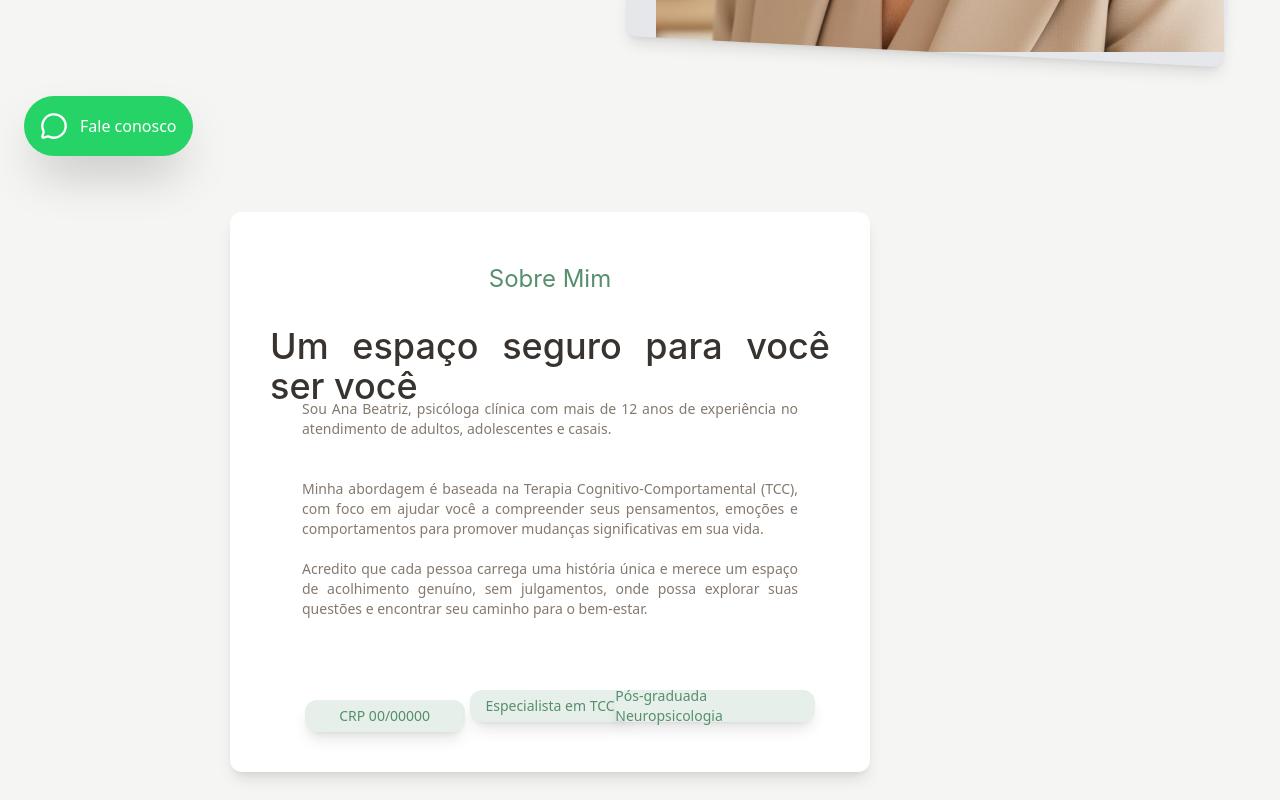
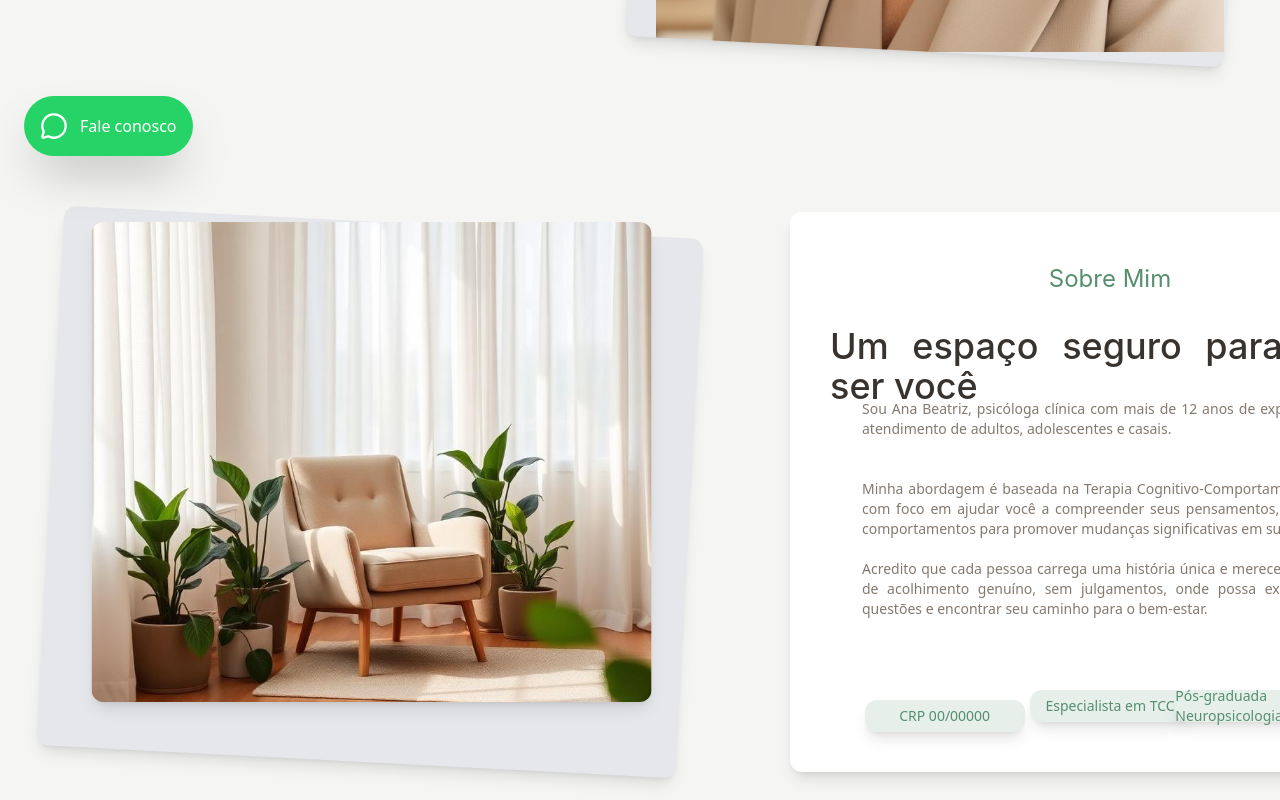
Before and after one commit to jaumm0/Page-psicologa-freela, a React (Vite) app: page / in a window 1280 px wide. Shown: the part 620-1420 px from the top of the page. Built offline with nearby package versions, Linux system fonts and the light colour scheme.

Commit message:
ajustes responsividademd

```diff
--- a/src/components/Info.jsx
+++ b/src/components/Info.jsx
@@ -4,13 +4,13 @@ import therapy from "./Assets/therapy-office.jpg";
 function Info (){
     return(
         <section id="Sobre"
-        className="grid lg:grid-cols-2 md:grid-cols-2 sm:grid-cols-1 w-90 place-self-center sm:w-full md:w-full lg:w-full lg:px-20 md:px-10 sm:px-6 lg:py-20 md:py-12 sm:py-8 gap-10 place-items-center"
+        className="grid lg:grid-cols-2 md:grid-cols-2 sm:grid-cols-1 w-90 place-self-center sm:w-full md:w-100 lg:w-300 lg:px-20 md:px-10 sm:px-6 lg:py-20 md:py-12 sm:py-8 gap-10 place-items-center"
         >
             <div
-            className="rotate-3 bg-gray-200 md:hidden lg:w-160 md:w-140 sm:w-full lg:h-135 md:h-120 sm:h-auto place-items-center flex justify-center items-center rounded-xl shadow-lg"
+            className="rotate-3 bg-gray-200 md:hidden lg:block hidden  lg:w-160 md:w-100 sm:w-full lg:h-135 md:h-120 sm:h-auto place-items-center flex justify-center items-center rounded-xl shadow-lg"
             >
                 <img
-                className="rotate-357  rounded-xl shadow-lg lg:w-140 md:w-120 sm:w-full hidden sm:block lg:h-120 md:h-100 sm:h-auto object-cover object-[50%_50%]"
+                className="rotate-357  rounded-xl shadow-lg lg:w-140 md:w-120 sm:w-full md:block sm:block lg:h-120 md:h-100 sm:h-auto object-cover object-[50%_50%]"
                 src={therapy}
                 alt="" />
             </div>
--- a/src/components/Main.jsx
+++ b/src/components/Main.jsx
@@ -51,7 +51,7 @@ function Main ({ onAgendarClick }){
                         </button>
                         <button
                         onClick={() => document.getElementById('Sobre')?.scrollIntoView({ behavior: 'smooth' })}
-                        className="font-medium lg:text-lg md:text-base sm:text-sm sm:w-50  w-40  h-13 px-2 md:w-40  text-textmain rounded-xl hover:bg-buttonS border-2 border-buttonS hover:text-white transition-all duration-150 cursor-pointer"
+                        className="font-medium lg:text-lg md:text-base sm:text-sm sm:w-50  w-40  h-13 px-2 md:w-40 lg:w-70  text-textmain rounded-xl hover:bg-buttonS border-2 border-buttonS hover:text-white transition-all duration-150 cursor-pointer"
                         >
                             Conhecer Mais
                         </button>
```
